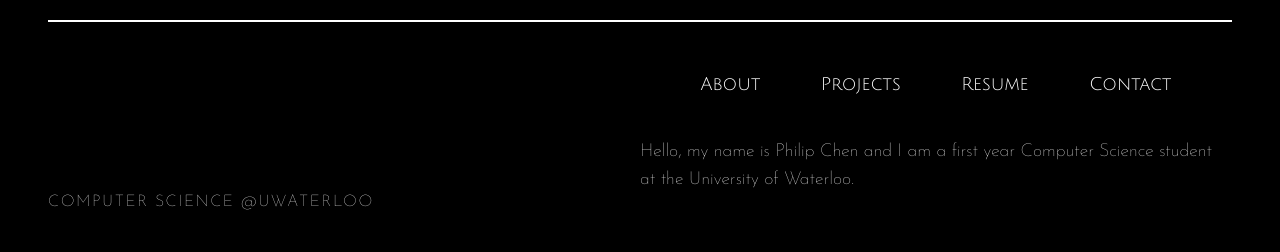
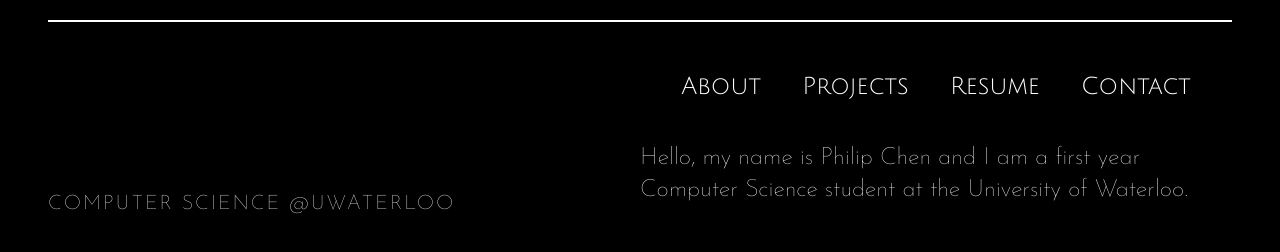
Before and after one commit to philipchen05/personal-website, a React (Create React App) app: page / in a window 1280 px wide. Shown: the part 444-696 px from the top of the page. Built offline with nearby package versions, Linux system fonts and the light colour scheme.

Commit message:
Deployed website

```diff
--- a/src/components/About.jsx
+++ b/src/components/About.jsx
@@ -3,19 +3,19 @@ import React from "react";
 function About() {
     return(
         <div className="animate-in fade-in-5 slide-in-from-bottom-5 duration-1000">
-            <h1 className="font-body text-sm sm:text-sm md:text-base lg:text-lg text-white font-thin">
+            <h1 className="font-body text-lg md:text-xl lg:text-2xl text-white font-thin">
             As a lover of math and computer science, my dream is to work among the tech giants one day to
             improve society through algorithms and computational innovation. I'm also very interested in
             software development, machine learning, and AI.
             </h1>
             <br />
-            <h1 className="font-body text-sm sm:text-sm md:text-base lg:text-lg text-white font-thin">
+            <h1 className="font-body text-lg md:text-xl lg:text-2xl text-white font-thin">
             Outside of tech, I'm a very avid language learner. I'm fluent in English, Mandarin, and French —
             I am currently working on mastering Spanish. One of my life goals is to become a polyglot and be
             able to communicate with people all over the world.
             </h1>
             <br />
-            <h1 className="font-body text-sm sm:text-sm md:text-base lg:text-lg text-white font-thin">
+            <h1 className="font-body text-lg md:text-xl lg:text-2xl text-white font-thin">
             In my spare time, I enjoy listening to music, going to the gym, and kicking back to classic mobster films.
             </h1>
         </div>
--- a/src/components/Bottom.jsx
+++ b/src/components/Bottom.jsx
@@ -4,9 +4,10 @@ import Content from "./Content";
 import { useMediaQuery } from "react-responsive";
 
 function Bottom() {
+    const isTabletOrMobile = useMediaQuery({ query: '(max-width: 1024px)' })
     const isPortrait = useMediaQuery({ query: '(orientation: portrait)' })
 
-    if(isPortrait) {
+    if(isPortrait || isTabletOrMobile) {
         return(
             <div className="flex flex-col">
                 <Subtitle fixed={false} />
--- a/src/components/Button.jsx
+++ b/src/components/Button.jsx
@@ -1,7 +1,7 @@
 import React from "react";
 
 function Button(props) {
-    return <button className="transition-1 duration-700 hover:scale-110 font-display text-sm sm:text-sm md:text-base lg:text-lg text-white" onClick={() => props.f(props.num)}>{props.name}</button>
+    return <button className="transition-1 duration-700 hover:scale-110 font-display text-lg md:text-xl lg:text-2xl text-white" onClick={() => props.f(props.num)}>{props.name}</button>
 }
 
 export default Button;
--- a/src/components/Card.jsx
+++ b/src/components/Card.jsx
@@ -3,8 +3,8 @@ import React from "react";
 function Card(props) {
     return(
         <button onClick={() => {if(props.url!=null){window.open(props.url, "_blank")}}} className="text-left transition-1 duration-700 hover:scale-105 p-2 border-l-[0.25px] border-white">
-            <h1 className="font-body text-base md:text-lg lg:text-xl text-white">{props.name + " "}<span className="italic font-thin text-[12px] md:text-[14px] lg:text-[16px]">{props.tools}</span></h1>
-            <h1 className="font-body text-sm md:text-base lg:text-lg text-white font-thin">
+            <h1 className="font-body text-lg md:text-xl lg:text-2xl text-white">{props.name + " "}<span className="italic font-thin text-[16px] md:text-[18px] lg:text-[20px]">{props.tools}</span></h1>
+            <h1 className="font-body text-lg md:text-xl lg:text-2xl text-white font-thin">
                 {props.description}
             </h1>
         </button>
--- a/src/components/Contact.jsx
+++ b/src/components/Contact.jsx
@@ -11,7 +11,7 @@ function Contact() {
                 <button><img src={instagram} className="transition-1 duration-700 hover:scale-110 size-10 sm:size-12 md:size-14 lg:size-16" alt="Instagram Logo." onClick={() => window.open("https://www.instagram.com/philip__chen/", "_blank")} /></button>
                 <button><img src={github} className="transition-1 duration-700 hover:scale-110 rounded-xl size-10 sm:size-12 md:size-14 lg:size-16" alt="GitHub Logo." onClick={() => window.open("https://github.com/philipchen05", "_blank")} /></button>
             </div>
-            <h1 className="leading-5 text-center font-body text-sm md:text-base lg:text-lg text-white font-thin">
+            <h1 className="leading-5 text-center font-body text-lg md:text-xl lg:text-2xl text-white font-thin">
             <br />
             EMAIL: philipchen935@gmail.com
             <br />
--- a/src/components/Home.jsx
+++ b/src/components/Home.jsx
@@ -1,7 +1,7 @@
 import React from "react";
 
 function Home(props) {
-    return <h1 className="font-body text-sm md:text-base lg:text-lg text-white font-thin">Hello, my name is Philip Chen and I am a first year Computer Science student at the University of Waterloo.</h1>;
+    return <h1 className="font-body text-lg md:text-2xl lg:text-2xl text-white font-thin">Hello, my name is Philip Chen and I am a first year Computer Science student at the University of Waterloo.</h1>;
 }
 
 export default Home;
--- a/src/components/Navbar.jsx
+++ b/src/components/Navbar.jsx
@@ -7,7 +7,7 @@ function Navbar(props) {
         <div className="mb-6 md:mb-8 lg:mb-10 flex flex-row text-white justify-evenly">
             <Button name="About" f={props.func} num={1} />
             <Button name="Projects" f={props.func} num={2} />
-            <button className="transition-1 duration-700 hover:scale-110 font-display text-sm sm:text-sm md:text-base lg:text-lg text-white font-light" onClick={() => window.open(resume, "_blank")}>Resume</button>
+            <button className="transition-1 duration-700 hover:scale-110 font-display text-lg md:text-xl lg:text-2xl text-white font-light" onClick={() => window.open(resume, "_blank")}>Resume</button>
             <Button name="Contact" f={props.func} num={3} />
         </div>
     );
--- a/src/components/Projects.jsx
+++ b/src/components/Projects.jsx
@@ -3,7 +3,7 @@ import Card from "./Card";
 
 function Projects() {
     return(
-        <div className="animate-in fade-in-5 slide-in-from-bottom-5 duration-1000 flex flex-col gap-8">
+        <div className="animate-in fade-in-5 slide-in-from-bottom-5 duration-1000 flex flex-col gap-10">
             <Card url="https://github.com/philipchen05/zombie-survival" name="ZOMBIE SURVIVAL GAME" tools="Java, Swing" description="A top-down zombie survival video game created in Java. The game features a dynamic splash screen, a main menu, a live leaderboard, and a game over screen." />
             <Card url="https://github.com/philipchen05/mark-book" name="MARK BOOK PROGRAM" tools="Java" description="A mark book program created using Java for teachers to store, view, and update student mark information." />
             <Card name="TINDOG" tools="HTML, CSS, Bootstrap" description="A just-for-fun full-fledged user interface for TinDog, a satirical website that simulates Tinder for dogs." />
--- a/src/components/Subtitle.jsx
+++ b/src/components/Subtitle.jsx
@@ -3,14 +3,14 @@ import React from "react";
 function Subtitle(props) {
     if(props.fixed) {
         return(
-            <div data-aos="fade-right" data-aos-duration="2000" className="pr-20 pt-5 md:pt-40 lg:pt-40">
-                <h1 className="md:fixed lg:fixed text-xs sm:text-xs md:text-sm lg:text-base font-body font-light text-white tracking-widest">COMPUTER SCIENCE @UWATERLOO</h1>
+            <div data-aos="fade-right" data-aos-duration="2000" className="pr-20 pt-40">
+                <h1 className="md:fixed lg:fixed text-base md:text-lg lg:text-xl font-body text-white tracking-widest">COMPUTER SCIENCE @UWATERLOO</h1>
             </div>
         );
     } else {
         return(
-            <div data-aos="fade-right" data-aos-duration="2000" className="pr-20 pt-5 md:pt-40 lg:pt-40">
-                <h1 className="text-xs sm:text-xs md:text-sm lg:text-base font-body font-light text-white tracking-widest">COMPUTER SCIENCE @UWATERLOO</h1>
+            <div data-aos="fade-right" data-aos-duration="2000" className="pt-5">
+                <h1 className="text-base md:text-lg lg:text-xl font-body text-white tracking-widest">COMPUTER SCIENCE @UWATERLOO</h1>
             </div>
         );
     }
```
